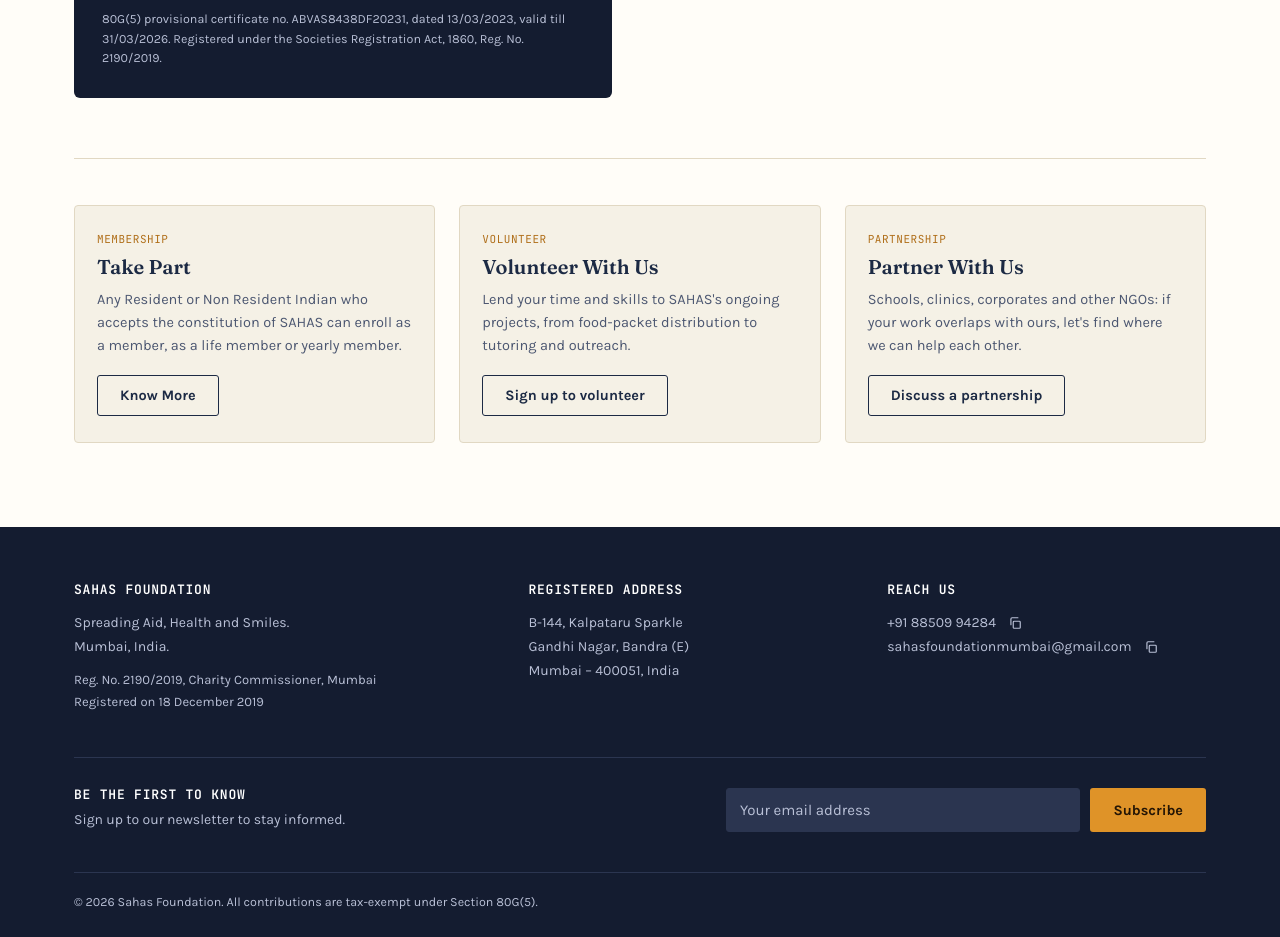
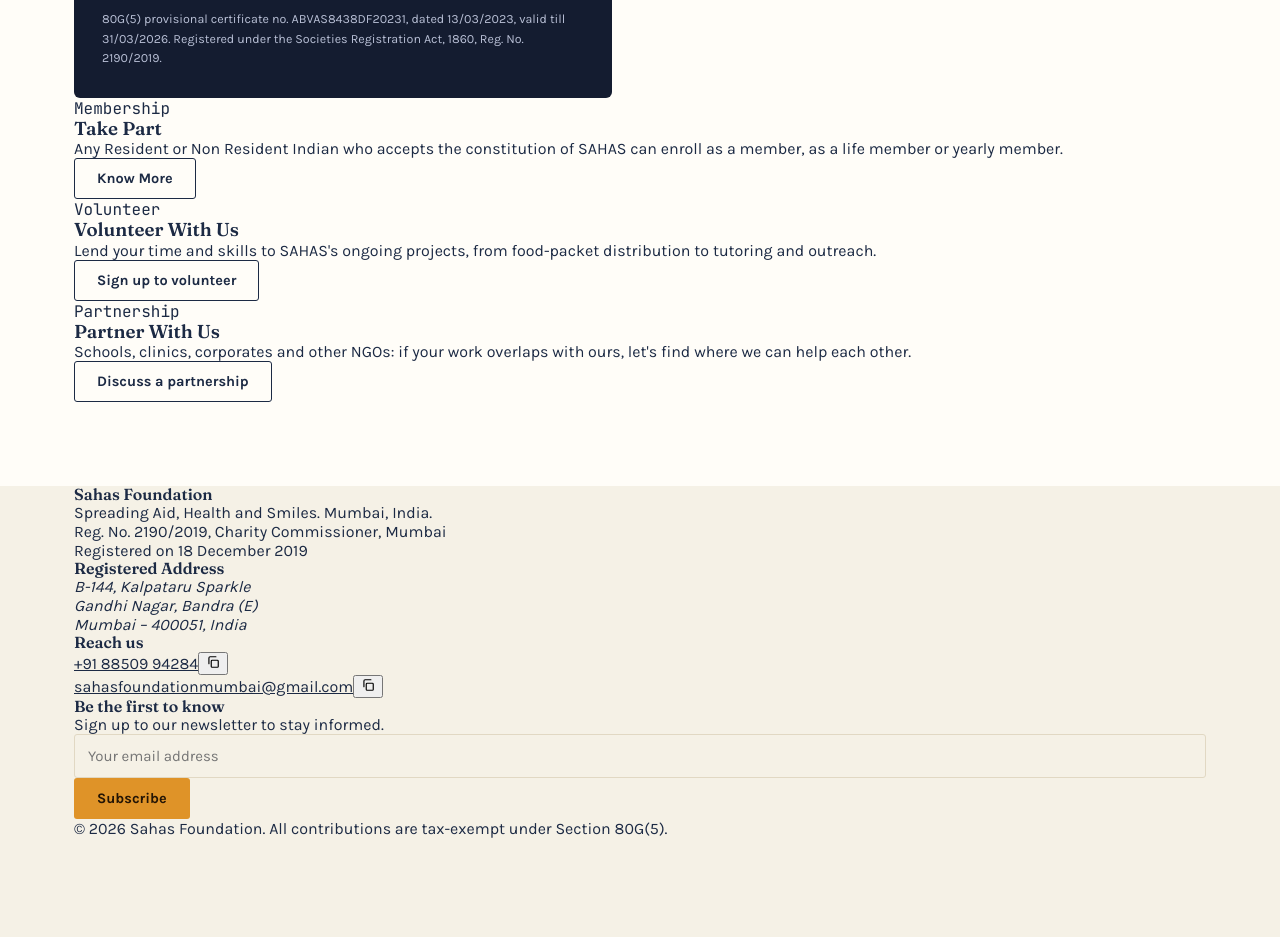
Before and after one commit to Aaronsantu/sahas-foundation-react, a React (Vite) app: page / in a window 1280 px wide. Shown: the part 7180-8117 px from the top of the page. After the commit the page ends 8018 px from the top, so only its background shows below. Built offline with nearby package versions, Linux system fonts and the light colour scheme; no server answers.

Commit message:
Update styles.css

```diff
--- a/src/styles.css
+++ b/src/styles.css
@@ -395,49 +395,4 @@
 .email-meta { margin: 0; padding: 16px 22px; background: var(--paper); border-bottom: 1px solid var(--line); display: grid; gap: 8px; }
 .email-meta > div { display: grid; grid-template-columns: 64px 1fr; gap: 12px; font-size: 14px; }
 .email-meta dt { font-family: 'JetBrains Mono', monospace; font-size: 10.5px; letter-spacing: .07em; text-transform: uppercase; color: var(--ink-soft); padding-top: 3px; }
-.email-meta dd { margin: 0; color: var(--ink); word-break: break-word; }
-.email-body { padding: 28px 26px 26px; }
-.email-body p { font-size: 15.5px; line-height: 1.7; color: var(--ink-soft); margin-bottom: 14px; }
-.email-body .email-greeting { font-family: 'Fraunces', serif; font-size: 22px; color: var(--ink); }
-.email-receipt { margin: 22px 0; padding: 16px 18px; border: 1px solid var(--line); border-left: 3px solid var(--marigold); border-radius: 3px; background: var(--paper-raised); display: grid; gap: 10px; }
-.email-receipt > div { display: flex; justify-content: space-between; gap: 16px; font-size: 14.5px; }
-.email-receipt dt { color: var(--ink-soft); }
-.email-receipt dd { margin: 0; color: var(--ink); font-family: 'JetBrains Mono', monospace; font-size: 13.5px; text-align: right; }
-.email-body .email-sign { margin-top: 22px; color: var(--ink); }
-.email-body .email-sign span, .email-body .email-foot span { display: block; }
-.email-body .email-sign span:first-child { color: var(--ink-soft); }
-.email-body .email-sign span:nth-child(2) { font-family: 'Fraunces', serif; font-size: 19px; margin-top: 4px; }
-.email-body .email-foot { margin: 22px 0 0; padding-top: 16px; border-top: 1px solid var(--line); font-size: 12.5px; line-height: 1.6; color: var(--ink-soft); }
-
-.mini-grid { margin-top: 60px; padding-top: 46px; border-top: 1px solid var(--line); display: grid; grid-template-columns: repeat(3, 1fr); gap: 24px; }
-@media (max-width: 800px) { .mini-grid { grid-template-columns: 1fr; } }
-.mini-card { border: 1px solid var(--line); border-radius: 4px; padding: 26px 22px; background: var(--paper); display: flex; flex-direction: column; transition: border-color .25s, transform .25s; }
-.mini-card:hover { border-color: var(--marigold); transform: translateY(-3px); }
-.mini-card .tag { font-size: 11px; color: var(--marigold-deep); letter-spacing: .05em; text-transform: uppercase; }
-.mini-card h3 { font-size: 20px; margin-top: 10px; }
-.mini-card p { margin-top: 10px; font-size: 14.5px; color: var(--ink-soft); line-height: 1.6; flex: 1; }
-.mini-card .btn { margin-top: 18px; align-self: flex-start; }
-
-/* ---------- footer ---------- */
-footer { background: var(--navy-deep); color: var(--cream-on-navy-soft); padding-block: 56px 28px; }
-.foot-grid { display: grid; grid-template-columns: 1.3fr 1fr 1fr; gap: 40px; }
-@media (max-width: 760px) { .foot-grid { grid-template-columns: 1fr; gap: 30px; } }
-footer h4 { color: #fff; font-size: 13px; font-family: 'JetBrains Mono', monospace; letter-spacing: .06em; text-transform: uppercase; font-weight: 600; margin-bottom: 14px; }
-footer p, footer a { font-size: 14px; line-height: 1.7; text-decoration: none; color: var(--cream-on-navy-soft); }
-footer a:hover { color: var(--marigold); }
-.foot-blurb { max-width: 32ch; }
-.foot-reg { margin-top: 10px; font-size: 13px; }
-.foot-address { font-style: normal; font-size: 14px; line-height: 1.7; color: var(--cream-on-navy-soft); }
-.foot-copy-row { display: flex; align-items: center; gap: 10px; }
-.foot-copy-row button { background: none; border: 0; color: var(--cream-on-navy-soft); cursor: pointer; padding: 2px; display: flex; }
-.foot-copy-row button:hover, .foot-copy-row button.copied { color: var(--marigold); }
-
-.news { margin-top: 44px; padding-top: 30px; border-top: 1px solid var(--navy-line); display: flex; align-items: center; justify-content: space-between; gap: 24px; flex-wrap: wrap; }
-.news h4 { margin-bottom: 6px; }
-.news-field { display: flex; gap: 10px; flex: 1 1 320px; max-width: 480px; }
-.news-field input { background: var(--navy-line); border-color: var(--navy-line); color: #fff; }
-.news-field input::placeholder { color: var(--cream-on-navy-soft); }
-.news-msg { flex-basis: 100%; font-size: 13px; }
-.news-msg.bad { color: #ff9d94; }
-
-.foot-bottom { margin-top: 40px; padding-top: 22px; border-top: 1px solid var(--navy-line); font-size: 12.5px; }
+.email-meta dd { margin: 0; color: var(--ink); }
```
